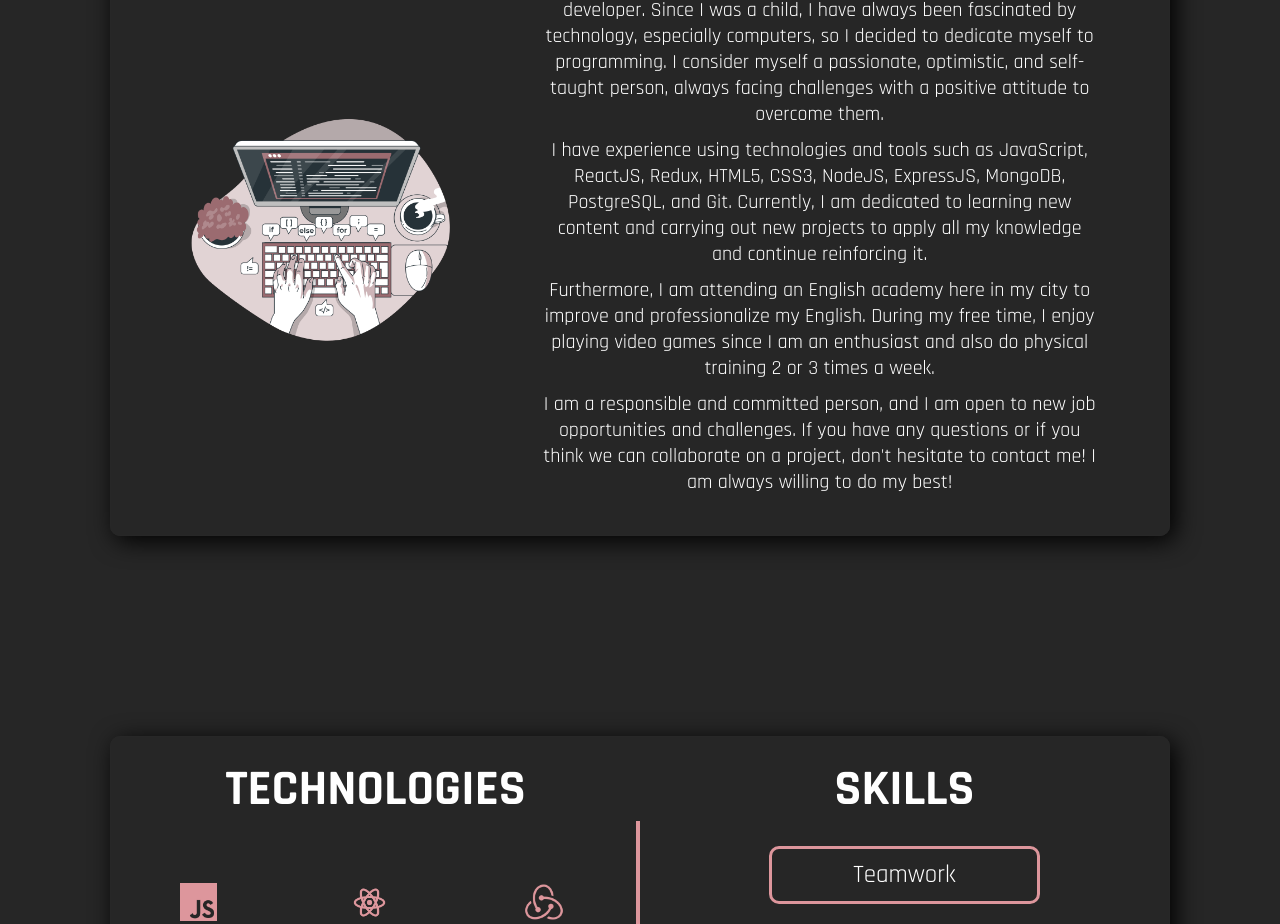
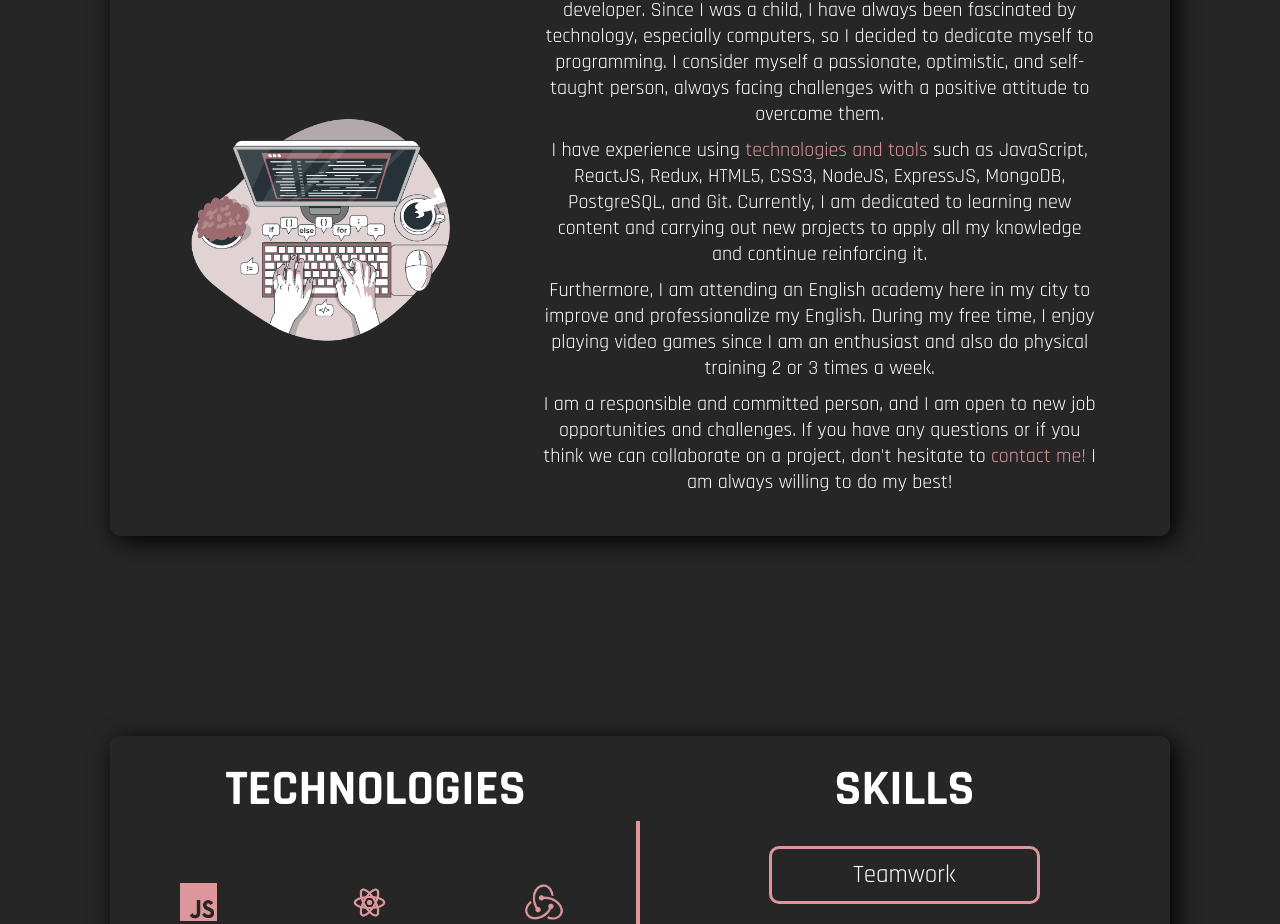
Before and after one commit to valenmorardo/portfolio, a React (Create React App) app: page / in a window 1280 px wide. Shown: the part 1218-2142 px from the top of the page. Built offline with nearby package versions, Linux system fonts and the light colour scheme.

Commit message:
fix link en about me

```diff
--- a/src/components/AboutMe/AboutMe.module.css
+++ b/src/components/AboutMe/AboutMe.module.css
@@ -8,11 +8,20 @@
 }
 .divP p{
   font-size: 20px;
+  cursor: default;
 }
 .parrafo {
   margin: 10px 0px 10px 0px;
 }
 
+
+.divP a {
+  color: #dd969c;
+  transition: all 0.3s;
+}
+.divP a:hover {
+  font-weight: bold;
+}
 
 /* PANTALLAS ESCRITORIO */
 @media screen and (min-width: 981px) {
```
